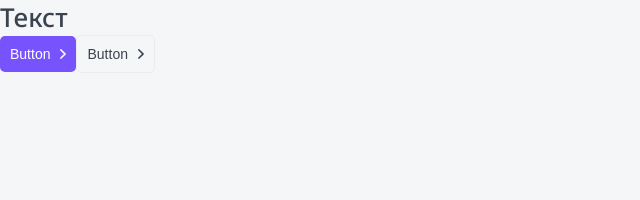
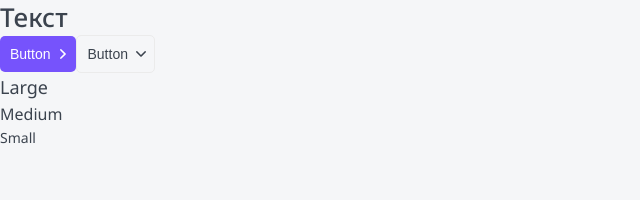
Before and after one commit to viktishchenko/big-pets, a Next.js app in the folder renext-app/: page / in a window 1280 px wide. Shown: the top 200 px of the page, without its empty margins (0-640 px from the left). Built offline with nearby package versions, Linux system fonts and the light colour scheme.

Commit message:
feat: add paragraph componenet

```diff
--- /dev/null
+++ b/renext-app/components/P/P.module.css
@@ -0,0 +1,18 @@
+.p {
+  margin: 0;
+}
+
+.s {
+  font-size: 14px;
+  line-height: 24px;
+}
+
+.m {
+  font-size: 16px;
+  line-height: 24px;
+}
+
+.l {
+  font-size: 18px;
+  line-height: 29px;
+}
--- /dev/null
+++ b/renext-app/components/P/P.props.ts
@@ -0,0 +1,6 @@
+import { DetailedHTMLProps, HTMLAttributes, ReactNode } from "react";
+
+export interface PProps extends DetailedHTMLProps<HTMLAttributes<HTMLParagraphElement>,HTMLParagraphElement> {
+	children: ReactNode,
+	size?: 's'|'m'|'l'
+}
--- /dev/null
+++ b/renext-app/components/P/P.tsx
@@ -0,0 +1,17 @@
+import { PProps } from './P.props';
+import styles from './P.module.css';
+import cn from 'classnames';
+
+export const P = ({size='m', children, className, ...props}:PProps): JSX.Element => {
+ return (
+			<p className={cn(styles.p, className, {
+				[styles.s]: size === 's',
+				[styles.m]: size === 'm',
+				[styles.l]: size === 'l',
+			})}
+			{...props}
+			>
+				{children}
+			</p>
+		);
+};
--- a/renext-app/components/index.ts
+++ b/renext-app/components/index.ts
@@ -1,2 +1,3 @@
 export * from './Htag/Htag'
 export * from './Button/Button'
+export * from './P/P'
--- a/renext-app/pages/index.tsx
+++ b/renext-app/pages/index.tsx
@@ -1,11 +1,14 @@
-import { Button, Htag } from '../components'
+import { Button, Htag, P } from '../components'
 
 export default function Home(): JSX.Element {
   return (
 	<>
 		<Htag tag='h1' >Текст</Htag>
 		<Button appearance='primary' arrow='right' >Button</Button>
-		<Button appearance='ghost' arrow='right'  >Button</Button>
+		<Button appearance='ghost' arrow='down'  >Button</Button>
+		<P size='l'>Large</P>
+		<P size='m'>Medium</P>
+		<P size='s'>Small</P>
 	</>
   )
 }
```
